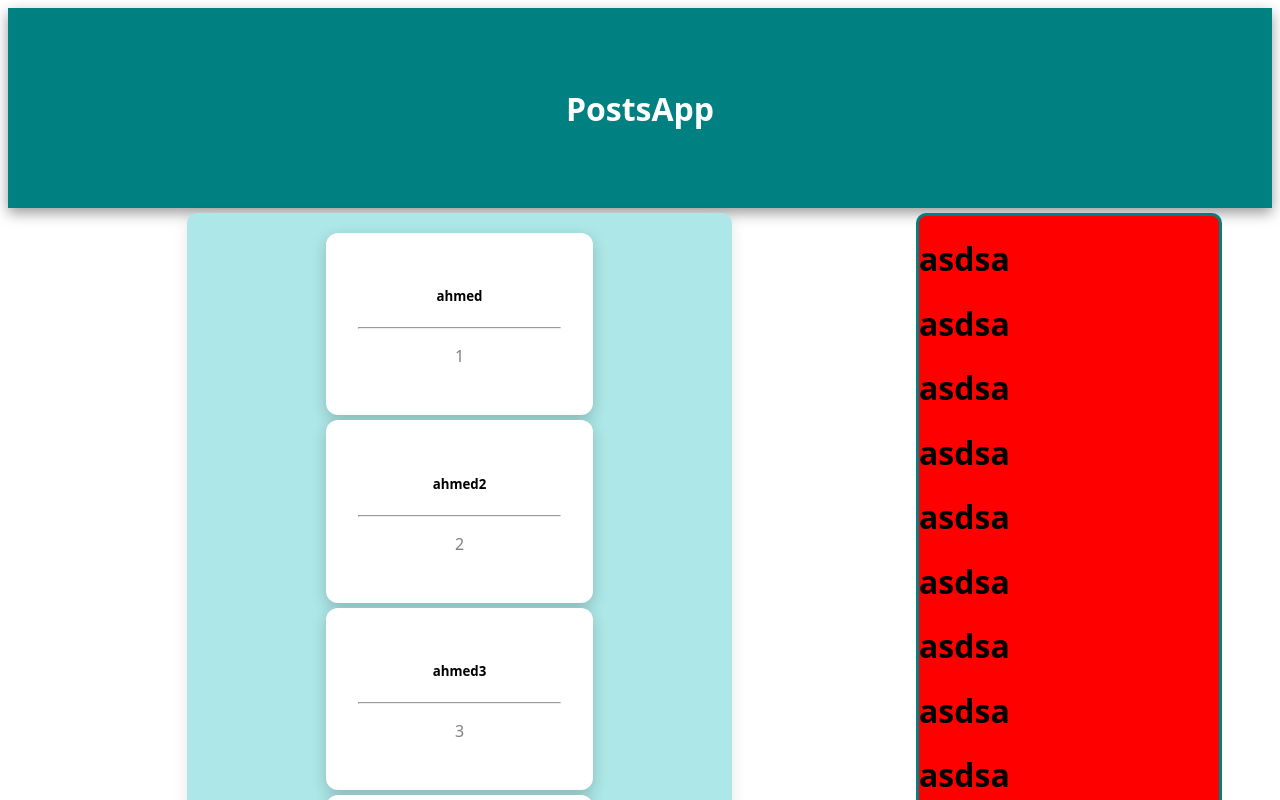
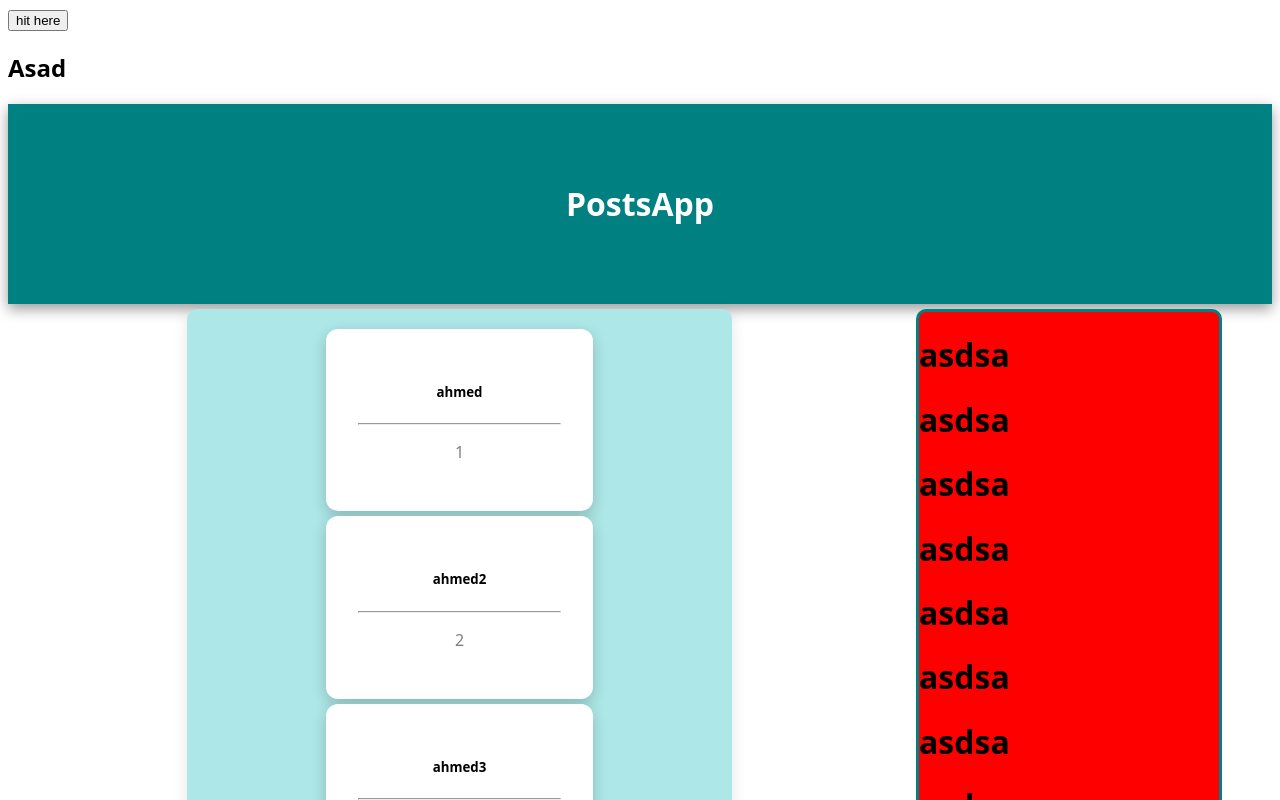
Before and after one commit to AhmeDev1425/React-Journey, a React (Vite) app in the folder project/: page / in a window 1280 px wide. Shown: the top 800 px of the page. Built offline with nearby package versions, Linux system fonts and the light colour scheme.

Commit message:
Learn Hooks: useState

```diff
--- /dev/null
+++ b/project/src/Button.jsx
@@ -0,0 +1,27 @@
+import { useState } from "react"
+let name = "Asad"
+
+function Button() {
+    const state =  useState(name)
+    const value =  state[0]
+    const setValue =  state[1]
+
+    function buttonClicker() {
+        if (value === 'Asad') {
+            setValue("asdasd")
+        }
+        else{
+            setValue("Asad")
+        }
+    }
+
+    return (
+        <>
+            <div>
+                <button onClick={buttonClicker} type="button">hit here</button>
+                <h2>{value}</h2>
+            </div>
+        </>
+    )
+    }
+export default Button
--- a/project/src/main.jsx
+++ b/project/src/main.jsx
@@ -1,24 +1,27 @@
 import { StrictMode } from 'react'
 import { createRoot } from 'react-dom/client'
 import './styles/index.css'
-  import "./styles/post.css"
+import "./styles/post.css"
 
 import Post from './Post.jsx'
 import SideMenu from './SideMenu.jsx'
 import Header from './Header.jsx'
+import Button from './Button.jsx'
+
 const posts = [
   { title: "ahmed", content: 1 },
   { title: "ahmed2", content: 2 },
   { title: "ahmed3", content: 3 },
   { title: "ahmed4", content: 4 },
 ];
+
 const postsList =  posts.map((p) => (
   <Post key={p.title} title={p.title} content={p.content} />
 ));
 
-
 createRoot(document.getElementById('root')).render(
   <StrictMode>
+    <Button />
     <Header />
     <div style={{display:"flex"}} >
         <div className={"posts-container"} >
```
